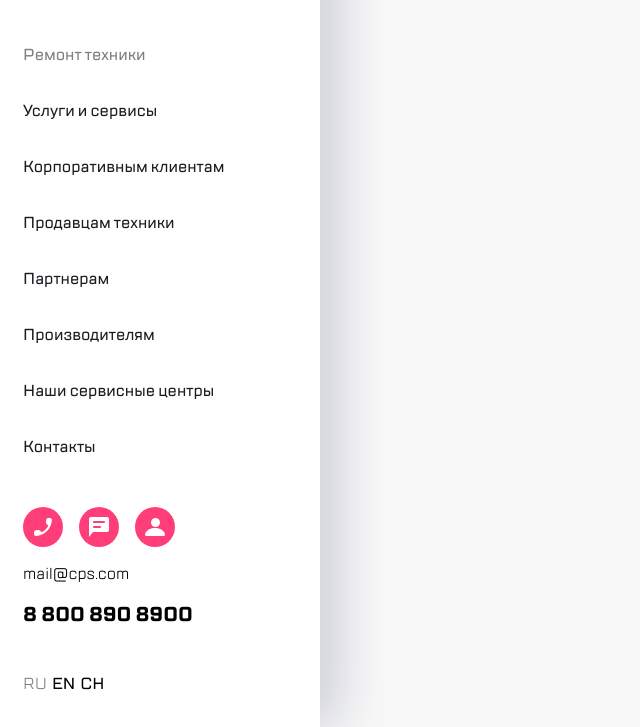
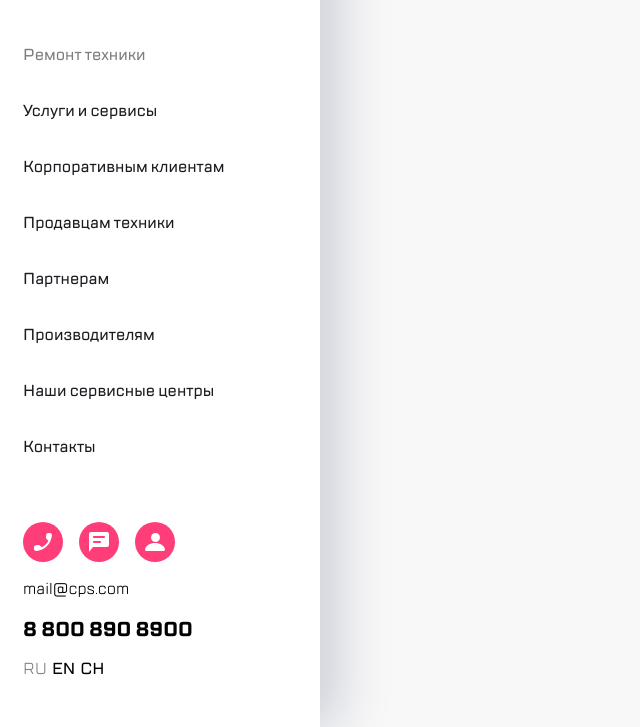
Before and after one commit to Suprocket/kata_3-1-4, a plain HTML site: page mobile-menu.html in a window 1280 px wide. Shown: the part 73-800 px from the top of the page, without its empty margins (0-640 px from the left). Drawn offline with Linux system fonts and the light colour scheme.

Commit message:
fix: add padding-bottom to .languages-list

```diff
--- a/styles/style.css
+++ b/styles/style.css
@@ -319,7 +319,7 @@
     display: flex;
     flex-direction: row;
     gap: 5px;
-    margin-top: 30px;
+    padding-bottom: 15px;
 }
 .languages-list-item{
     transition: background-color 0.3s ease, filter 0.3s ease;
```
